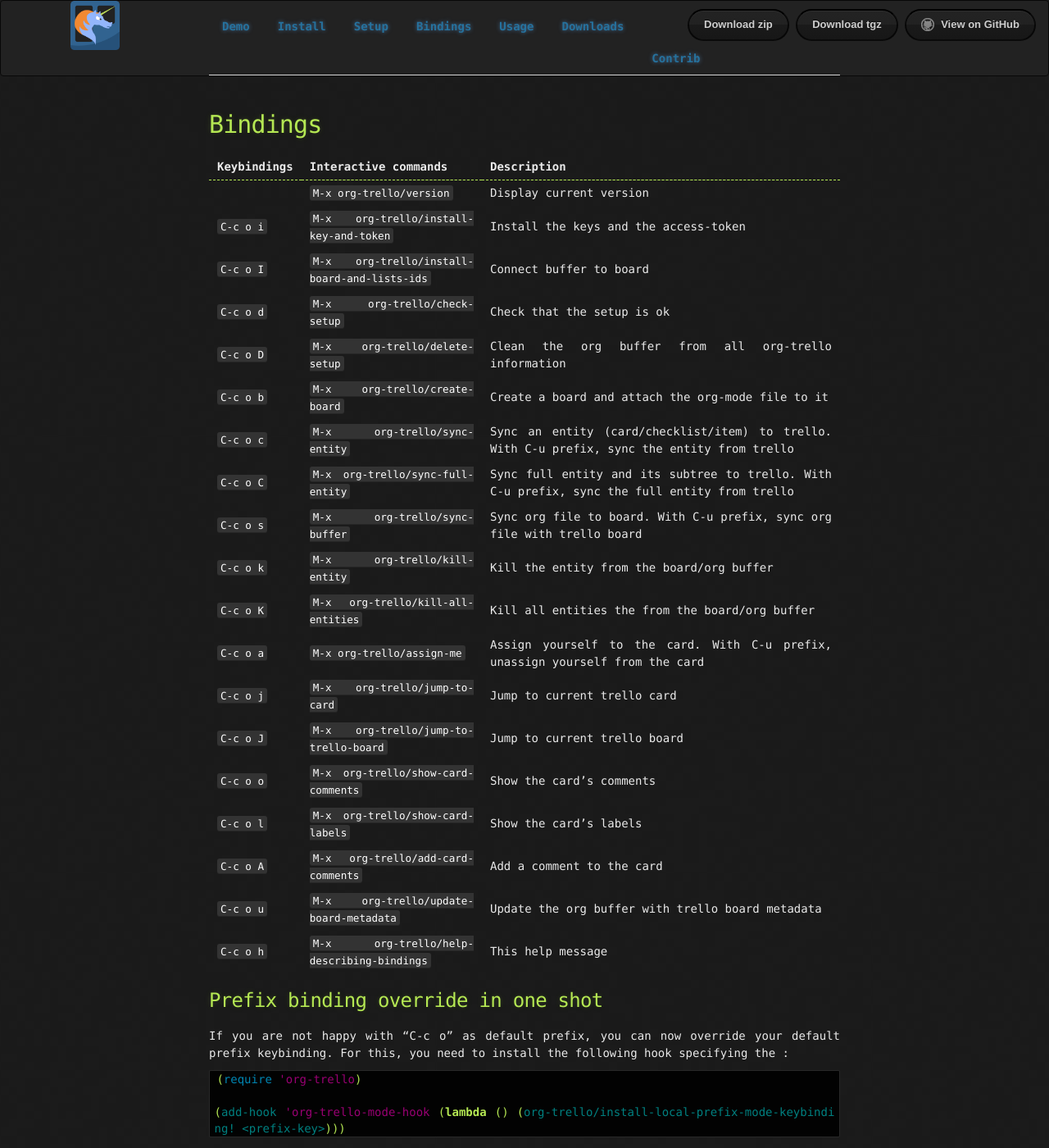
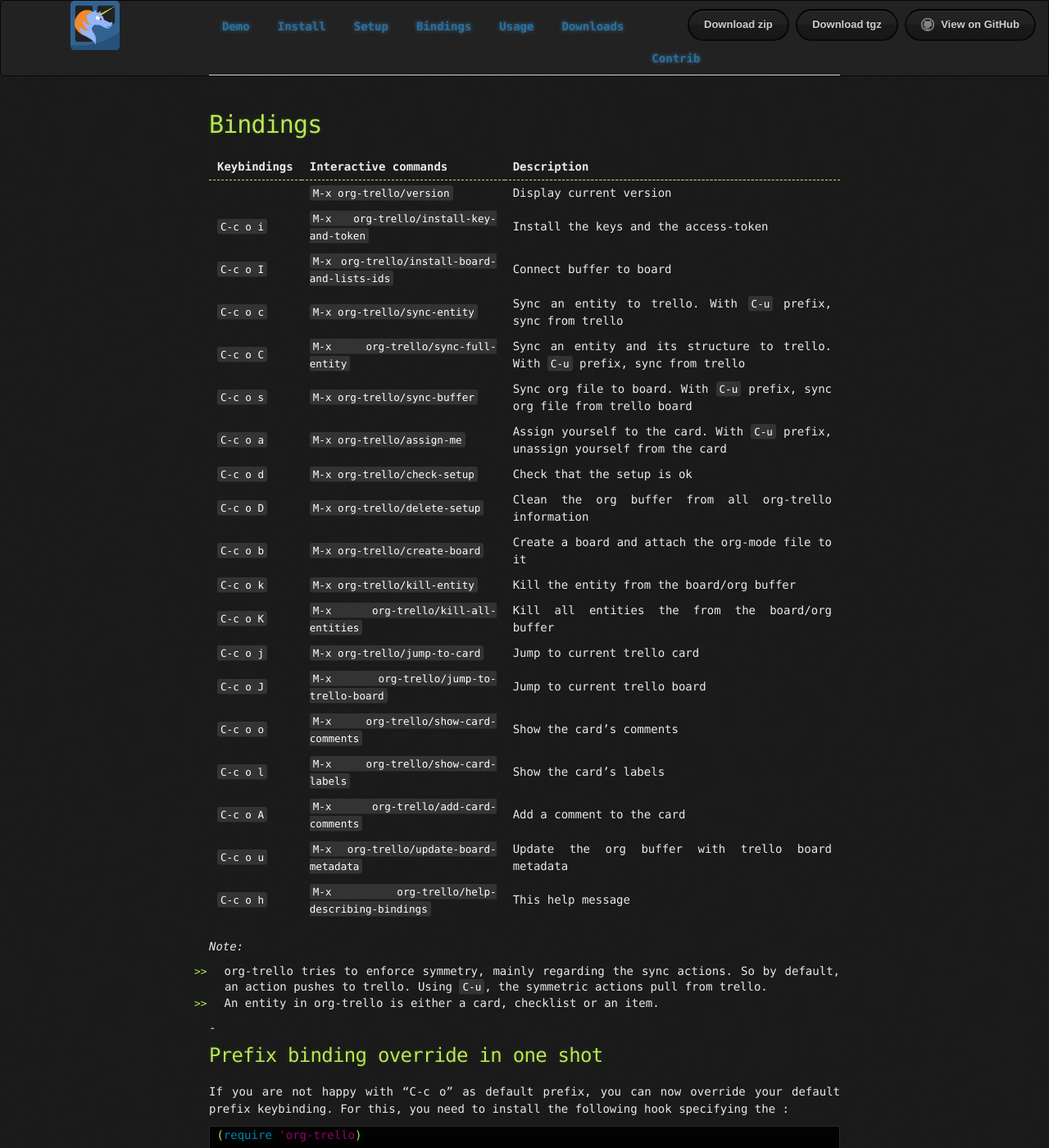
Before and after one commit to org-trello/org-trello.github.io, a Jekyll site: the page built from bindings.md, in a window 1280 px wide and 1400 px high. Shown: the whole window at 82% size. Built offline with Jekyll 4.4.1, drawn with Linux system fonts in a browser that asks for light colours; Markdown is read by kramdown in place of the engine named in the settings.

Commit message:
Enforce the updates regarding the bindings

```diff
--- a/bindings.md
+++ b/bindings.md
@@ -9,15 +9,15 @@ Keybindings        | Interactive commands                                  | Des
                    | <kbd>M-x org-trello/version</kbd>                     | Display current version
 <kbd>C-c o i</kbd> | <kbd>M-x org-trello/install-key-and-token</kbd>       | Install the keys and the access-token
 <kbd>C-c o I</kbd> | <kbd>M-x org-trello/install-board-and-lists-ids</kbd> | Connect buffer to board
+<kbd>C-c o c</kbd> | <kbd>M-x org-trello/sync-entity</kbd>                 | Sync an entity to trello. With <kbd>C-u</kbd> prefix, sync from trello
+<kbd>C-c o C</kbd> | <kbd>M-x org-trello/sync-full-entity</kbd>            | Sync an entity and its structure to trello. With <kbd>C-u</kbd> prefix, sync from trello
+<kbd>C-c o s</kbd> | <kbd>M-x org-trello/sync-buffer</kbd>                 | Sync org file to board. With <kbd>C-u</kbd> prefix, sync org file from trello board
+<kbd>C-c o a</kbd> | <kbd>M-x org-trello/assign-me</kbd>                   | Assign yourself to the card. With <kbd>C-u</kbd> prefix, unassign yourself from the card
 <kbd>C-c o d</kbd> | <kbd>M-x org-trello/check-setup</kbd>                 | Check that the setup is ok
 <kbd>C-c o D</kbd> | <kbd>M-x org-trello/delete-setup</kbd>                | Clean the org buffer from all org-trello information
 <kbd>C-c o b</kbd> | <kbd>M-x org-trello/create-board</kbd>                | Create a board and attach the org-mode file to it
-<kbd>C-c o c</kbd> | <kbd>M-x org-trello/sync-entity</kbd>                 | Sync an entity (card/checklist/item) to trello. With C-u prefix, sync the entity from trello
-<kbd>C-c o C</kbd> | <kbd>M-x org-trello/sync-full-entity</kbd>            | Sync full entity and its subtree to trello. With C-u prefix, sync the full entity from trello
-<kbd>C-c o s</kbd> | <kbd>M-x org-trello/sync-buffer</kbd>                 | Sync org file to board. With C-u prefix, sync org file with trello board
 <kbd>C-c o k</kbd> | <kbd>M-x org-trello/kill-entity</kbd>                 | Kill the entity from the board/org buffer
 <kbd>C-c o K</kbd> | <kbd>M-x org-trello/kill-all-entities</kbd>           | Kill all entities the from the board/org buffer
-<kbd>C-c o a</kbd> | <kbd>M-x org-trello/assign-me</kbd>                   | Assign yourself to the card. With C-u prefix, unassign yourself from the card
 <kbd>C-c o j</kbd> | <kbd>M-x org-trello/jump-to-card</kbd>                | Jump to current trello card
 <kbd>C-c o J</kbd> | <kbd>M-x org-trello/jump-to-trello-board</kbd>        | Jump to current trello board
 <kbd>C-c o o</kbd> | <kbd>M-x org-trello/show-card-comments</kbd>          | Show the card's comments
@@ -25,6 +25,14 @@ Keybindings        | Interactive commands                                  | Des
 <kbd>C-c o A</kbd> | <kbd>M-x org-trello/add-card-comments</kbd>           | Add a comment to the card
 <kbd>C-c o u</kbd> | <kbd>M-x org-trello/update-board-metadata</kbd>       | Update the org buffer with trello board metadata
 <kbd>C-c o h</kbd> | <kbd>M-x org-trello/help-describing-bindings</kbd>    | This help message
+
+*Note:*
+
+- org-trello tries to enforce symmetry, mainly regarding the sync actions.
+So by default, an action pushes to trello. Using <kbd>C-u</kbd>, the symmetric actions pull from trello.
+- An entity in org-trello is either a card, checklist or an item.
+
+-
 
 ### Prefix binding override in one shot
 
```
